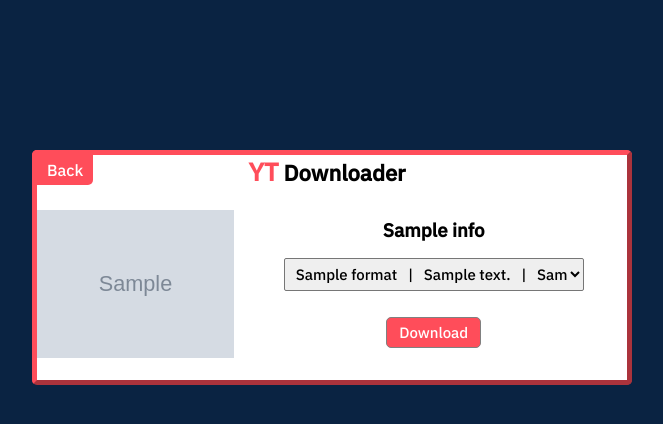
After one commit to phiHero/Dawnloader, a Flask app: template templates/all-platform-dl.html in a window 1280 px wide. The commit adds this page. Shown: the top 424 px of the page, without its empty margins (308-971 px from the left). Run offline with Flask 2, Linux system fonts and the light colour scheme; the template is opened without the code that fills it: most values are stand-ins (such as "Sample title", 1, 10 or a date in 2020); grey boxes marked "Sample" are stand-in pictures.

Commit message:
feat: download videos from all platforms

```diff
--- a/app.py
+++ b/app.py
@@ -1,91 +1,146 @@
-from flask import Flask, render_template, request, url_for, redirect, send_file, session
+import json
+from io import BytesIO
+from os import environ
+
 import youtube_dl
+import yt_dlp
+from flask import Flask, redirect, render_template, request, send_file, session, url_for
 from pytube import YouTube
-from io import BytesIO
 
 app = Flask(__name__)
-app.config['SECRET_KEY'] = "b\x9d\x8a\x0fD\x04\x02\xda\xc7\xff\x9e\x0e\x124a\x15\xe0\x81\x87]\x06j\xab\x86\x99o9uhwefweUOIfafeSJD213WQDQDWASDWQTFGA12325826rf2yafG"
+app.config["SECRET_KEY"] = environ.get("FLASK_SECRET_KEY") or "test"
 
 
-@app.route('/terms-conditions')
-def terms():
-	return render_template('terms-conditions.html')
+"""YTDLP"""
+
+
+@app.route("/download", methods=["GET", "POST"])
+def allPlatform():
+    if request.method == "POST":
+        try:
+            session["link"] = request.form.get("url")
+            ydl_opts = {
+                "format_sort": ["hasvid", "hasaud", "quality"],
+                "skip_download": True,
+            }
+            with yt_dlp.YoutubeDL(ydl_opts) as ydl:
+                info = ydl.sanitize_info(
+                    ydl.extract_info(session["link"], download=False)
+                )
+                formats = []
+                for format in info["formats"]:
+                    if format["ext"] == "mhtml" or "manifest_url" in format:
+                        continue
+                    format["tbr"] = round(format["tbr"])
+                    formats.append(format)
+                info["formats"] = formats
+                return render_template("all-platform-dl.html", info=info)
+        except Exception as e:
+            print(e.args)
+            return render_template("error.html")
+    return render_template("index.html")
 
 
 """YT"""
-@app.route("/", methods = ["GET", "POST"])
+
+
+@app.route("/", methods=["GET", "POST"])
 def home():
     if request.method == "POST":
         try:
-            session['link'] = request.form.get('url')
-            url = YouTube(session['link'])
+            session["link"] = request.form.get("url")
+            url = YouTube(session["link"])
             url.check_availability()
         except:
             return render_template("error.html")
-        return render_template("ytdownload.html", url = url)
+        return render_template("ytdownload.html", url=url)
     return render_template("index.html")
 
-@app.route("/ytdownload", methods = ["GET", "POST"])
+
+@app.route("/ytdownload", methods=["GET", "POST"])
 def download_video():
     if request.method == "POST":
         try:
             buffer = BytesIO()
-            url = YouTube(session['link'])
+            url = YouTube(session["link"])
             itag = request.form.get("itag")
-            if itag =="139" or itag =="140":
+            if itag == "139" or itag == "140":
                 audio = url.streams.get_by_itag(itag)
                 audio.stream_to_buffer(buffer)
                 buffer.seek(0)
-                return send_file(buffer, as_attachment=True, download_name=url.title+"-"+audio.abr+".mp3",  mimetype="audio/mp4")
-            elif itag =="249" or itag =="250" or itag =="251":
+                return send_file(
+                    buffer,
+                    as_attachment=True,
+                    download_name=url.title + "-" + audio.abr + ".mp3",
+                    mimetype="audio/mp4",
+                )
+            elif itag == "249" or itag == "250" or itag == "251":
                 audio = url.streams.get_by_itag(itag)
                 audio.stream_to_buffer(buffer)
                 buffer.seek(0)
-                return send_file(buffer, as_attachment=True, download_name=url.title+"-"+audio.abr+".webm",  mimetype="audio/webm")
-            elif itag =="137":
+                return send_file(
+                    buffer,
+                    as_attachment=True,
+                    download_name=url.title + "-" + audio.abr + ".webm",
+                    mimetype="audio/webm",
+                )
+            elif itag == "137":
                 h_video = url.streams.get_by_itag(itag)
                 h_video.stream_to_buffer(buffer)
                 ##h_audio = url.streams.filter(abr="160kbps",progressive=False, mime_type="audio/webm", type="audio")
-                return send_file(buffer, as_attachment=True, download_name=url.title+"-1080p(No-audio).mp4",  mimetype="video/mp4")
+                return send_file(
+                    buffer,
+                    as_attachment=True,
+                    download_name=url.title + "-1080p(No-audio).mp4",
+                    mimetype="video/mp4",
+                )
             else:
                 video = url.streams.get_by_itag(itag)
                 video.stream_to_buffer(buffer)
                 buffer.seek(0)
-                return send_file(buffer, as_attachment=True, download_name=url.title+"-"+video.resolution+".mp4", mimetype="video/mp4")
+                return send_file(
+                    buffer,
+                    as_attachment=True,
+                    download_name=url.title + "-" + video.resolution + ".mp4",
+                    mimetype="video/mp4",
+                )
         except:
             return render_template("error.html")
     return redirect(url_for("home"))
 
 
-@app.route('/indexing')
+@app.route("/indexing")
 def back():
-	return redirect(url_for("home"))
+    return redirect(url_for("home"))
+
 
 """FB"""
 
-@app.route('/download', methods=["POST", "GET"])
+
+@app.route("/fb", methods=["POST", "GET"])
 def download():
-	if request.method == "POST":
-            session['link2'] = request.form.get('url1')
-            url1 = session['link2']
-            if "http" and "f" and "b" not in url1:
-                return render_template("error.html")
-            else:
-                return render_template("fbdl.html",url1=url1)
+    if request.method == "POST":
+        session["link2"] = request.form.get("url1")
+        url1 = session["link2"]
+        if "http" and "f" and "b" not in url1:
+            return render_template("error.html")
+        else:
+            return render_template("fbdl.html", url1=url1)
 
-@app.route('/configure', methods=["POST", "GET"])
+
+@app.route("/configure", methods=["POST", "GET"])
 def configure():
-    url1 = session['link2']
+    url1 = session["link2"]
     try:
         with youtube_dl.YoutubeDL() as ydl:
             url1 = ydl.extract_info(url1, download=False)
             configure = request.form.get("vid_type")
-            if configure =='sd':
+            if configure == "sd":
                 try:
                     download_link = url1["entries"][-1]["formats"][-2]["url"]
                 except:
                     download_link = url1["formats"][-2]["url"]
-            elif configure =='hd':
+            elif configure == "hd":
                 try:
                     download_link = url1["entries"][-1]["formats"][-1]["url"]
                 except:
@@ -95,12 +150,16 @@ def configure():
                     download_link = url1["entries"][-1]["formats"][0]["url"]
                 except:
                     download_link = url1["formats"][0]["url"]
-            return redirect(download_link+"&dl=1")
+            return redirect(download_link + "&dl=1")
     except:
         return render_template("error.html")
 
 
+@app.route("/terms-conditions")
+def terms():
+    return render_template("terms-conditions.html")
+
 
 if __name__ == "__main__":
-    app.run(debug=False, port=3000,host= '192.168.1.6')
-    #app.config['SEND_FILE_MAX_AGE_DEFAULT'] = 0
+    app.run(debug=False, port=3000, host="192.168.1.6")
+    # app.config['SEND_FILE_MAX_AGE_DEFAULT'] = 0
--- /dev/null
+++ b/static/assets/js/download.js
@@ -0,0 +1,40 @@
+const form = document.querySelector('#all-platforms');
+const button = form.querySelector('button');
+const select = form.querySelector('select');
+const errMsg = document.getElementById('error-message');
+
+const title = form.querySelector('h3').innerText;
+
+button.addEventListener('click', (e) => {
+  e.preventDefault();
+  button.innerText = 'Downloading file...';
+  const URL = select.value;
+  fetch(URL)
+    .then((res) => {
+      if (!res.ok) {
+        throw new Error('Network Problem');
+      }
+      return res.blob();
+    })
+    .then((file) => {
+      let tUrl = URL.createObjectURL(file);
+      const tmp1 = document.createElement('a');
+      tmp1.href = tUrl;
+
+      const selectedOption = select.options[select.selectedIndex];
+      const quality = selectedOption.getAttribute('data-label');
+      const ext = selectedOption.getAttribute('data-ext');
+
+      tmp1.download = `${title} - ${quality}.${ext}`;
+      document.body.appendChild(tmp1);
+      tmp1.click();
+      button.innerText = 'Download File';
+      URL.revokeObjectURL(tUrl);
+      tmp1.remove();
+    })
+    .catch(() => {
+      errMsg.textContent = 'Cannot Download Restricted Content!';
+      button.innerText = 'Download File';
+      window.open(URL, '_blank').focus();
+    });
+});
--- /dev/null
+++ b/templates/all-platform-dl.html
@@ -0,0 +1,169 @@
+<!DOCTYPE html>
+<html lang="en">
+  <head>
+    <meta charset="UTF-8" />
+    <meta http-equiv="X-UA-Compatible" content="IE=edge" />
+    <meta name="viewport" content="width=device-width, initial-scale=1.0" />
+    <title>Document</title>
+    <link rel="preconnect" href="https://fonts.googleapis.com" />
+    <link rel="preconnect" href="https://fonts.gstatic.com" crossorigin />
+    <link
+      href="https://fonts.googleapis.com/css2?family=IBM+Plex+Sans:wght@300;500&display=swap"
+      rel="stylesheet"
+    />
+    <script
+      defer
+      src="{{ url_for('static', filename = './assets/js/download.js') }}"
+    ></script>
+
+    <style>
+      * {
+        margin: 0;
+        padding: 0;
+        box-sizing: border-box;
+        font-family: 'IBM Plex Sans', sans-serif;
+      }
+      body {
+        background-color: #0a2342;
+      }
+      .webname3 {
+        font-size: 22px;
+        margin-bottom: 20px;
+        font-weight: 600;
+      }
+      .wrapper {
+        text-align: center;
+        margin-top: 150px;
+      }
+      .wrapper .container {
+        margin: auto;
+        width: min(600px, 90vw);
+        border: 5px outset #ff4d5a;
+        position: relative;
+        padding-right: 10px;
+        border-radius: 5px;
+        background-color: white;
+        display: flex;
+        flex-direction: column;
+        padding-bottom: 1rem;
+      }
+      .wrapper .container #back {
+        position: absolute;
+        top: 0;
+        left: 0;
+        background-color: #ff4d5a;
+        color: white;
+        font-size: 16px;
+        padding: 5px 10px;
+        border: none;
+        border-radius: 0 0 5px 0;
+        cursor: pointer;
+      }
+
+      .wrapper .container .video_info {
+        flex: 0.35;
+      }
+      .wrapper .container .video_info img {
+        width: 100%;
+        object-fit: contain;
+      }
+      .wrapper .container .video_info h3 {
+        text-align: left;
+        margin-left: 10px;
+        margin-top: 10px;
+      }
+      .form {
+        display: flex;
+        gap: 1rem;
+        align-items: center;
+      }
+      .wrapper .container .bs {
+        flex: 0.65;
+        width: 350px;
+        margin-top: 10px;
+        display: flex;
+        flex-direction: column;
+        text-align: left;
+        align-items: center;
+        gap: 1rem;
+      }
+      .wrapper .container .bs select {
+        width: 300px;
+        padding: 5px 0 5px 7px;
+        font-size: 15px;
+        border-radius: 2px;
+      }
+      .wrapper .container .bs button {
+        margin-top: 10px;
+        background-color: #ff4d5a;
+        font-size: 15px;
+        color: white;
+        border: 1px groove gray;
+        padding: 5px 12px;
+        border-radius: 5px;
+        cursor: pointer;
+      }
+      @media screen and (max-width: 800px) {
+        .wrapper {
+          margin-top: 80px;
+        }
+        .wrapper .container .video_info img {
+          width: 175px;
+        }
+        .wrapper .container .bs {
+          position: unset;
+          margin-top: 20px;
+        }
+        header {
+          margin-top: 10px;
+        }
+        header a {
+          margin-left: 15px;
+        }
+      }
+    </style>
+  </head>
+  <body>
+    <div class="wrapper">
+      <div class="container">
+        <form action="/indexing" method="get">
+          <button id="back">Back</button>
+        </form>
+        <p class="webname3">
+          <span style="color: #ff4d5a; font-size: 25px">YT</span> Downloader
+        </p>
+        <div class="form" id="all-platforms">
+          <div class="video_info">
+            <img src="{{info.thumbnail}}" alt="" />
+          </div>
+
+          <div class="bs">
+            <h3>{{info.title}}</h3>
+            <select
+              name="itag"
+              class="form-select input-sm"
+              aria-label="Default select example"
+            >
+              {% for format in info.formats %} {}
+              <option
+                value="{{ format.url }}"
+                data-label="{{ format.format }} | {{format.format_note}} | {{format.tbr}}kbps"
+                data-ext="{{format.ext}}"
+              >
+                {{ format.format }} &nbsp;&nbsp;|&nbsp;&nbsp;
+                {{format.format_note}} &nbsp;&nbsp;|&nbsp;&nbsp;
+                {{format.tbr}}kbps
+              </option>
+              {% endfor %}
+              <!--  -->
+            </select>
+            <div>
+              <button type="submit" name="action">Download</button>
+            </div>
+            <span id="error-message"></span>
+          </div>
+        </div>
+      </div>
+    </div>
+  </body>
+</html>
```
Also changed, not shown: templates/index.html (+53 -2 lines).
